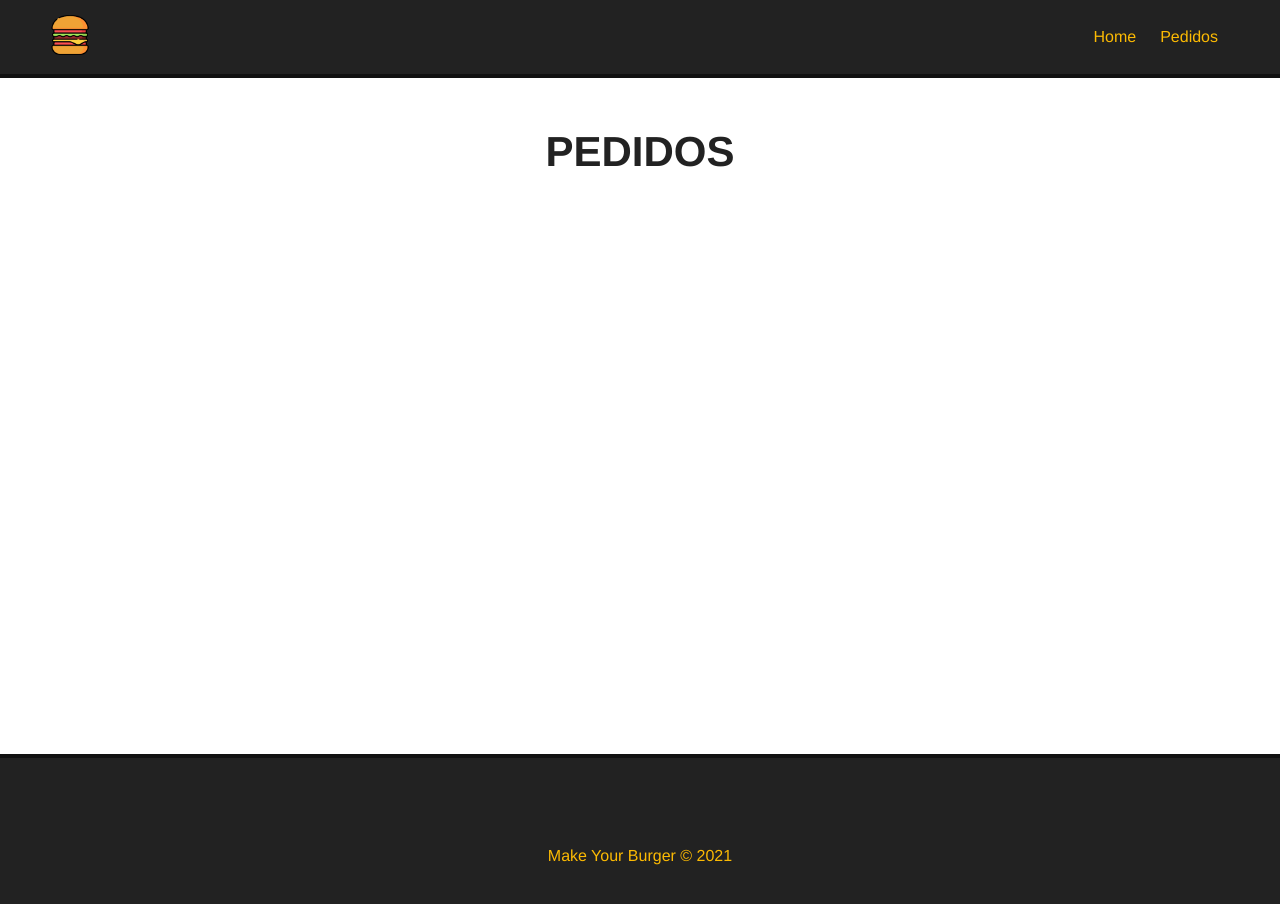
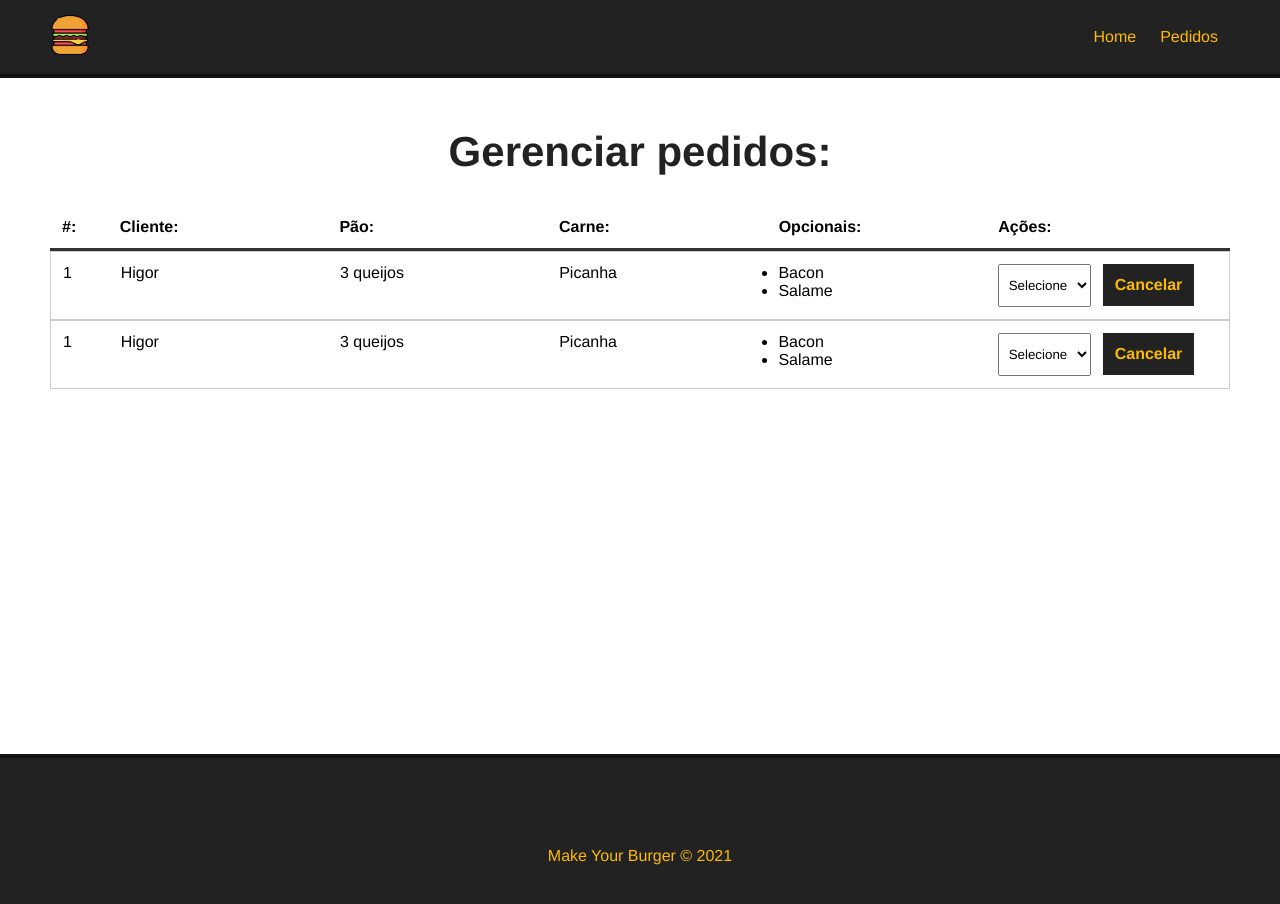
Before and after one commit to HigorDanielMR/Sistema_De_Pedido_De_Hamburguer, a Vue app in the folder 1_sistema_de_pedido_de_hamburguer/: page /pedidos in a window 1280 px wide. Shown: the top 904 px of the page. Built offline with nearby package versions, Linux system fonts and the light colour scheme.

Commit message:
feat: Implementando dashboard de pedidos

```diff
--- /dev/null
+++ b/1_sistema_de_pedido_de_hamburguer/src/components/Dashboard.vue
@@ -0,0 +1,117 @@
+<template>
+    <div id="burger-table">
+        <div>
+            <div id="burger-table-heading">
+                <div class="order-id">#:</div>
+                <div>Cliente:</div>
+                <div>Pão:</div>
+                <div>Carne:</div>
+                <div>Opcionais:</div>
+                <div>Ações:</div>
+            </div>
+        </div>
+        <div id="burger-table-rows">
+            <div class="burger-table-row">
+                <div class="order-number">1</div>
+                <div>Higor</div>
+                <div>3 queijos</div>
+                <div>Picanha</div>
+                <div>
+                    <ul>
+                        <li>Bacon</li>
+                        <li>Salame</li>
+                    </ul>
+                </div>
+                <div>
+                    <select name="status" class="status">
+                        <option value="">Selecione</option>
+                    </select>
+                    <button class="delete-btn">Cancelar</button>
+                </div>
+            </div>
+            <div class="burger-table-row">
+                <div class="order-number">1</div>
+                <div>Higor</div>
+                <div>3 queijos</div>
+                <div>Picanha</div>
+                <div>
+                    <ul>
+                        <li>Bacon</li>
+                        <li>Salame</li>
+                    </ul>
+                </div>
+                <div>
+                    <select name="status" class="status">
+                        <option value="">Selecione</option>
+                    </select>
+                    <button class="delete-btn">Cancelar</button>
+                </div>
+            </div>
+        </div>
+    </div>
+</template>
+
+<script>
+    export default {
+        name: "Dashboard"
+    }
+</script>
+
+<style scoped>
+    #burger-table{
+        max-width: 1200px;
+        margin: 0 auto;
+    }
+
+    #burger-table-heading,
+    #burger-table-rows,
+    .burger-table-row{
+        display: flex;
+        flex-wrap: wrap;
+    }
+
+    #burger-table-heading{
+        font-weight: bold;
+        padding: 12px;
+        border-bottom: 3px solid #333;
+    }
+
+    #burger-table-heading div,
+    .burger-table-row div{
+        width: 19%;
+    }
+
+    .burger-table-row{
+        width: 100%;
+        padding: 12px;
+        border: 1px solid #CCC;
+    }
+
+    #burger-table-heading .order-id,
+    .burger-table-row .order-number{
+        width: 5%;
+    }
+
+    select{
+        padding: 12px 6px;
+        margin-right: 12px;
+    }
+
+    .delete-btn{
+        background-color: #222;
+        color: #FCBA03;
+        font-weight: bold;
+        border: 2px solid #222;
+        padding: 10px;
+        font-size: 16px;
+        margin: 0 auto;
+        cursor: pointer;
+        transition: .5s;
+    }
+
+    .delete-btn:hover{
+        background-color: transparent;
+        color: #222;
+    }
+
+</style>
--- a/1_sistema_de_pedido_de_hamburguer/src/views/Pedidos.vue
+++ b/1_sistema_de_pedido_de_hamburguer/src/views/Pedidos.vue
@@ -1,5 +1,17 @@
 <template>
   <div class="main-container">
-    <h1>PEDIDOS</h1>
+    <h1>Gerenciar pedidos:</h1>
+    <Dashboard/>
   </div>
 </template>
+
+<script>
+import Dashboard from '@/components/Dashboard.vue';
+
+  export default {
+    name: "Pedidos",
+    components: {
+      Dashboard
+    }
+  }
+</script>
```
